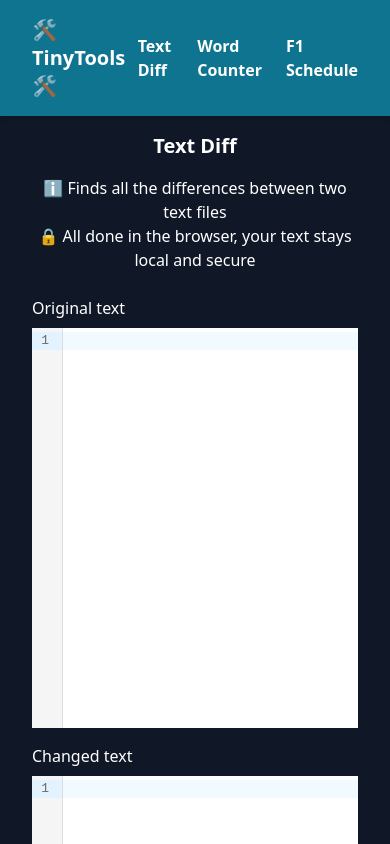
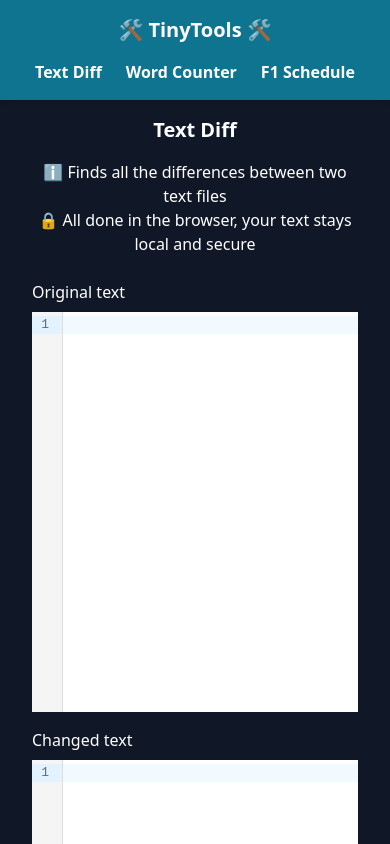
Before and after one commit to greenbreakfast/tinytools-react, a React (Vite) app: page / in a window 390 px wide. Shown: the top 844 px of the page. Built offline with nearby package versions, Linux system fonts and the light colour scheme.

Commit message:
fix for header on mobile

```diff
--- a/src/components/Header.jsx
+++ b/src/components/Header.jsx
@@ -9,8 +9,8 @@ function Header() {
 
     return (
         <header className="w-full bg-[#0e7490] text-white p-4 shadow-md">
-            <div className="container mx-auto px-4 md:px-8 lg:px-16 flex justify-between items-center">
-                <Link to="/" className="text-xl font-bold">🛠️ TinyTools 🛠️</Link>
+            <div className="container mx-auto px-4 md:px-8 lg:px-16 flex flex-col md:flex-row justify-center md:justify-between items-center">
+                <Link to="/" className="text-xl font-bold  mb-4 md:mb-0">🛠️ TinyTools 🛠️</Link>
                 <nav>
                     <ul className="flex space-x-6">
                         {navLinks.map((link) => (
```
